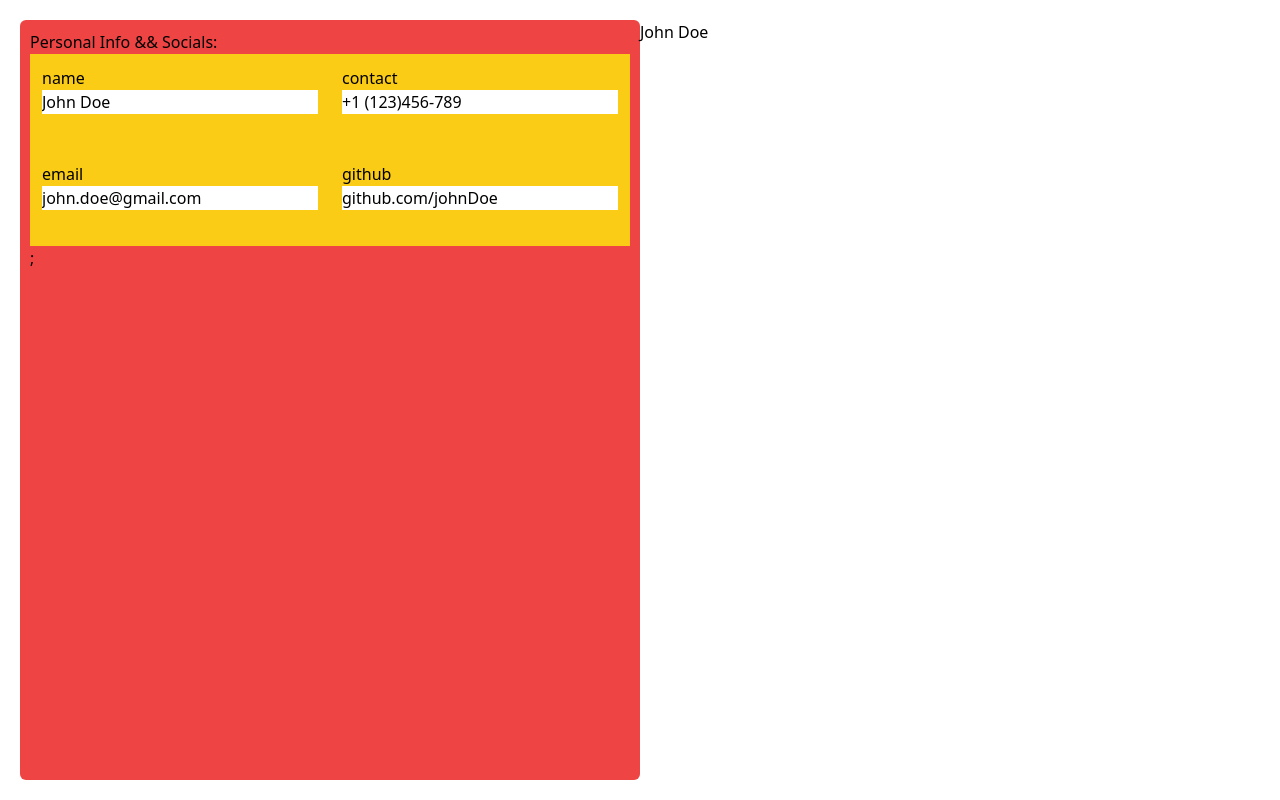
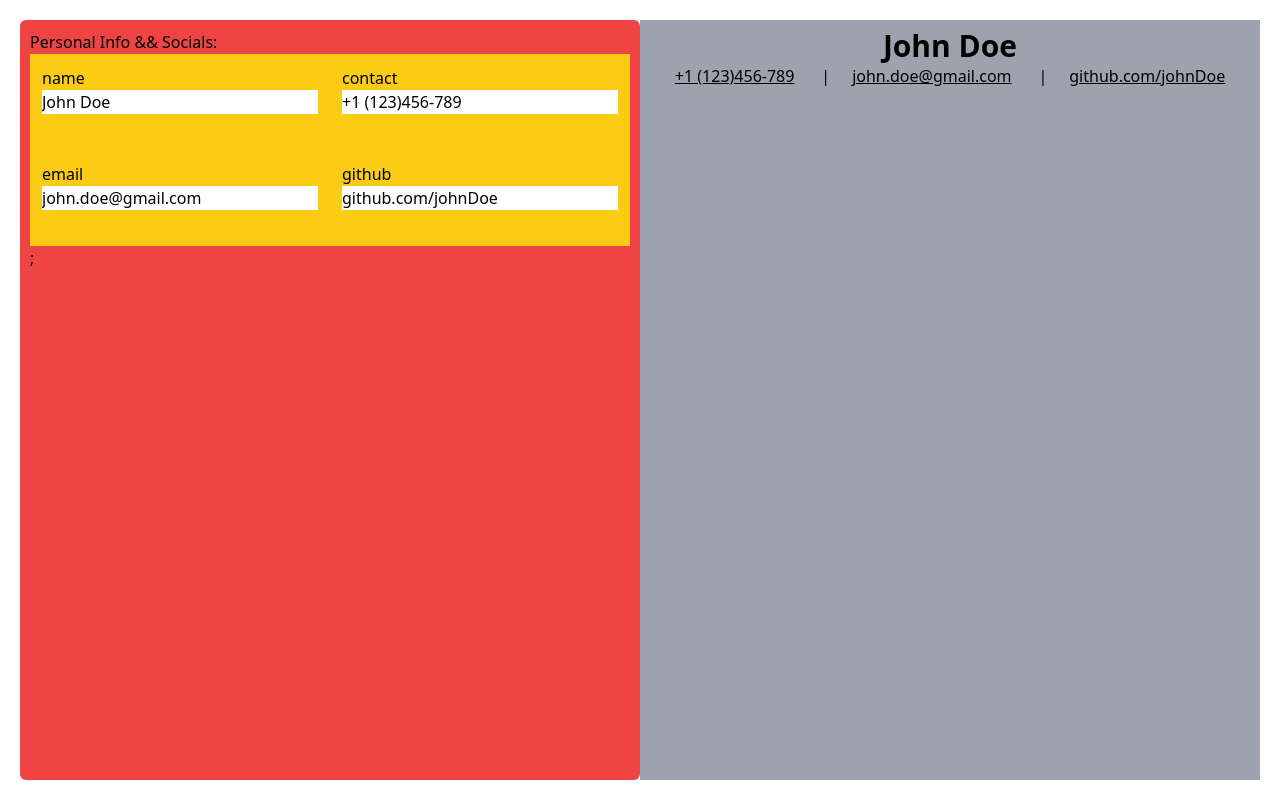
Before and after one commit to dna737/CV-builder, a React (Vite) app in the folder CV-builder/: page / in a window 1280 px wide. Built offline with nearby package versions, Linux system fonts and the light colour scheme.

Commit message:
display contact  and social information

```diff
--- a/CV-builder/src/components/Preview.jsx
+++ b/CV-builder/src/components/Preview.jsx
@@ -1,9 +1,27 @@
 /* eslint-disable react/prop-types */
 function Preview({ personalInfo }) {
+    //TODO: Display the result of the rest of the fields.
     return (
-        <div className="h-3.5 w-1/2">
-            <h2>{personalInfo.name}</h2>
-        </div>
+        <>
+            <div className="p-2 h-full w-1/2 bg-gray-400">
+                <div className="text-center text-3xl font-bold">
+                    <h2>{personalInfo.name}</h2>
+                </div>
+                <div className="flex flex-nowrap ">
+                    <div className="flex-grow underline flex-shrink-0 justify-center flex  ">
+                        {personalInfo.contact}
+                    </div>
+                    <div className="w-1 h-full">|</div>
+                    <div className="flex flex-grow underline flex-shrink-0 justify-center ">
+                        {personalInfo.email}
+                    </div>
+                    <div className="w-1 h-full">|</div>
+                    <div className="flex  flex-grow underline flex-shrink-0 justify-center ">
+                        {personalInfo.github}
+                    </div>
+                </div>
+            </div>
+        </>
     );
 }
 
```
